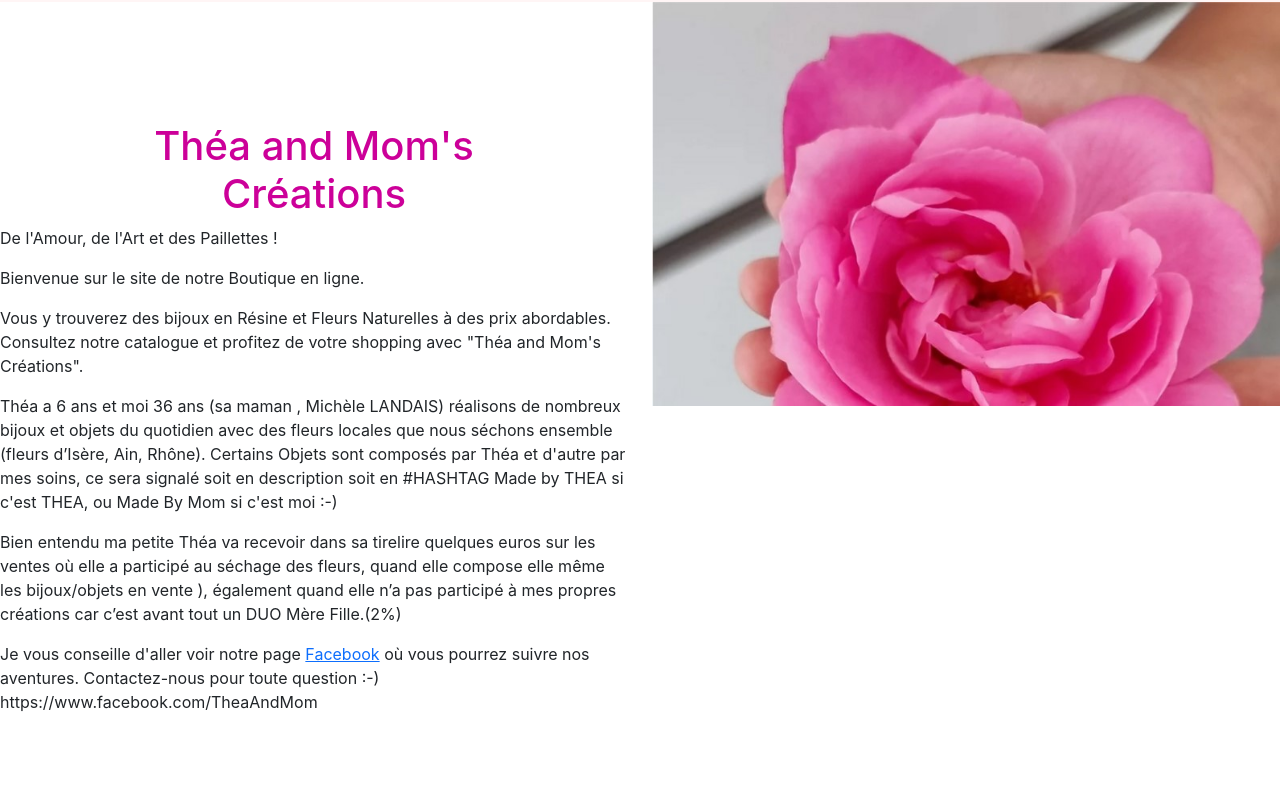
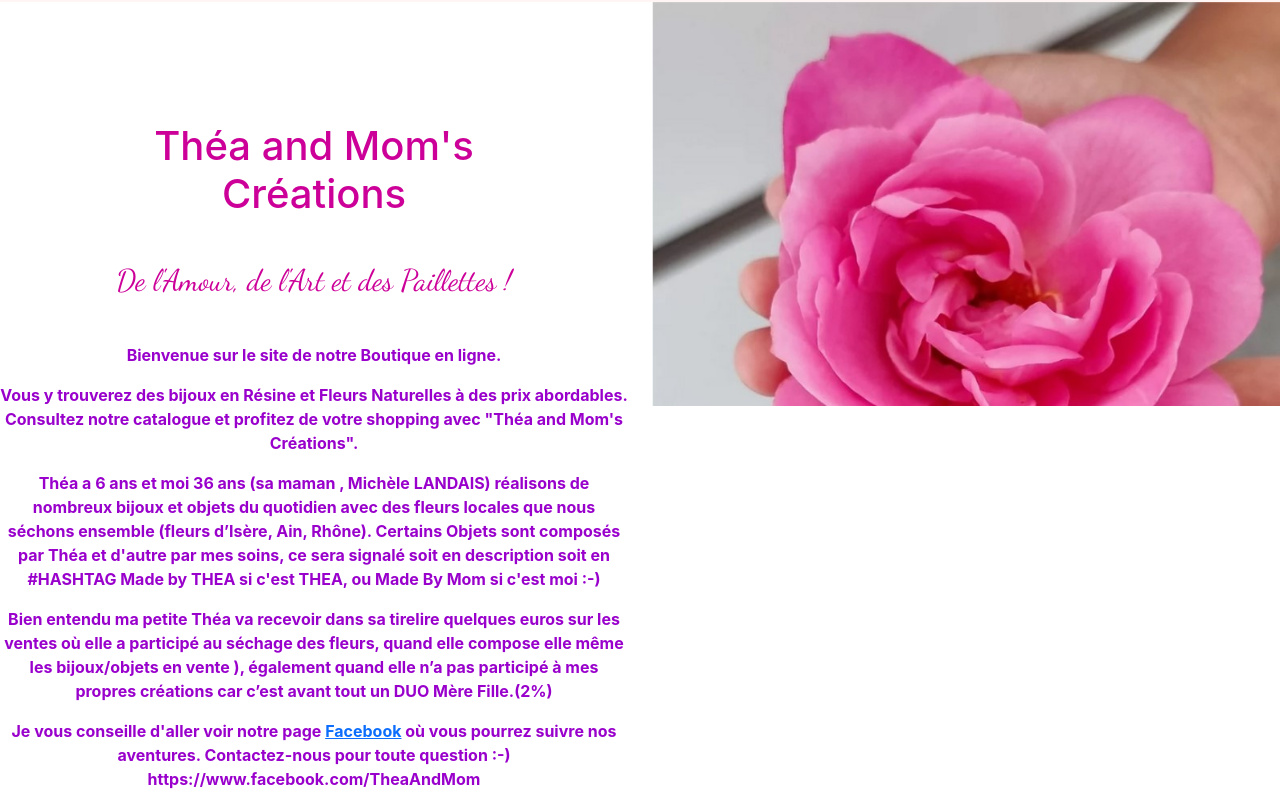
Before and after one commit to delphine38/theaandmomreact, a React (Create React App) app: page /accueil in a window 1280 px wide. Shown: the part 695-1502 px from the top of the page. Before the commit the page ends 1425 px from the top, so only its background shows below. Built offline with nearby package versions, Linux system fonts and the light colour scheme.

Commit message:
texte accueil

```diff
--- a/public/index.html
+++ b/public/index.html
@@ -25,6 +25,11 @@
       work correctly both with client-side routing and a non-root public URL.
       Learn how to configure a non-root public URL by running `npm run build`.
     -->
+
+  <!--google font-->
+  <link rel="preconnect" href="https://fonts.googleapis.com">
+  <link rel="preconnect" href="https://fonts.gstatic.com" crossorigin>
+  <link href="https://fonts.googleapis.com/css2?family=Dancing+Script&display=swap" rel="stylesheet">
   <title>Théa and Mom's Créations</title>
 </head>
 
--- a/src/App.css
+++ b/src/App.css
@@ -77,3 +77,18 @@
   margin-top: 120px;
 
 }
+
+.pAmourArtAccueil {
+  color: #CC0099;
+  font-family: 'Dancing Script', cursive;
+  font-size: 30px;
+  text-align: center;
+  margin-top: 40px;
+  margin-bottom: 40px;
+}
+
+.texteAccueil {
+  text-align: center;
+  color: #9900CC;
+  font-weight: bold;
+}
--- a/src/components/Accueil.js
+++ b/src/components/Accueil.js
@@ -11,7 +11,8 @@
                 <div className="col-6">
                     <h1 className="h1accueil">Théa and Mom's <br />
                         Créations </h1>
-                        <p>De l'Amour, de l'Art et des Paillettes !</p>
+                        <p className="pAmourArtAccueil">De l'Amour, de l'Art et des Paillettes !</p>
+                        <section className="texteAccueil">
                         <p>Bienvenue sur le site de notre Boutique en ligne.</p>
                         <p>Vous y trouverez des bijoux en Résine et Fleurs Naturelles à des prix abordables. Consultez notre catalogue et profitez de votre shopping avec "Théa and Mom's Créations".</p>
                         <p>Théa a 6 ans et moi 36 ans (sa maman , Michèle LANDAIS) réalisons de nombreux bijoux et objets du quotidien avec des fleurs locales que nous séchons ensemble (fleurs d’Isère, Ain, Rhône). Certains Objets sont composés par Théa et d'autre par mes soins, ce sera signalé soit en description soit en #HASHTAG Made by THEA si c'est THEA, ou Made By Mom si c'est moi :-)</p>
@@ -19,6 +20,8 @@
 </p>
 <p>Je vous conseille d'aller voir notre page <a href={"https://www.facebook.com/mickaela.land"} target="_blank">Facebook</a> où vous pourrez suivre nos aventures. Contactez-nous pour toute question :-) https://www.facebook.com/TheaAndMom
 </p>
+
+</section>
 
                 </div>
                 <div className="col-6">
```
